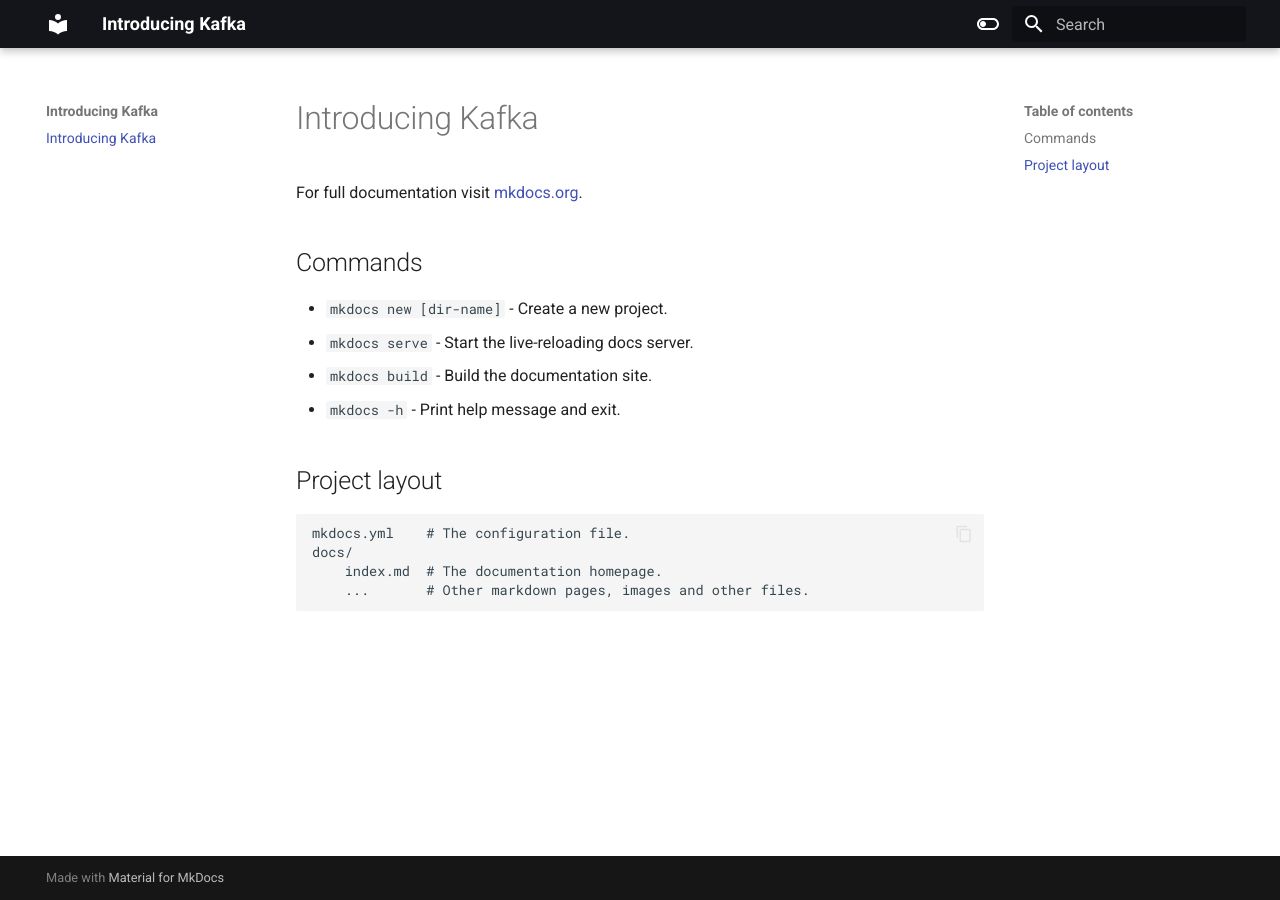
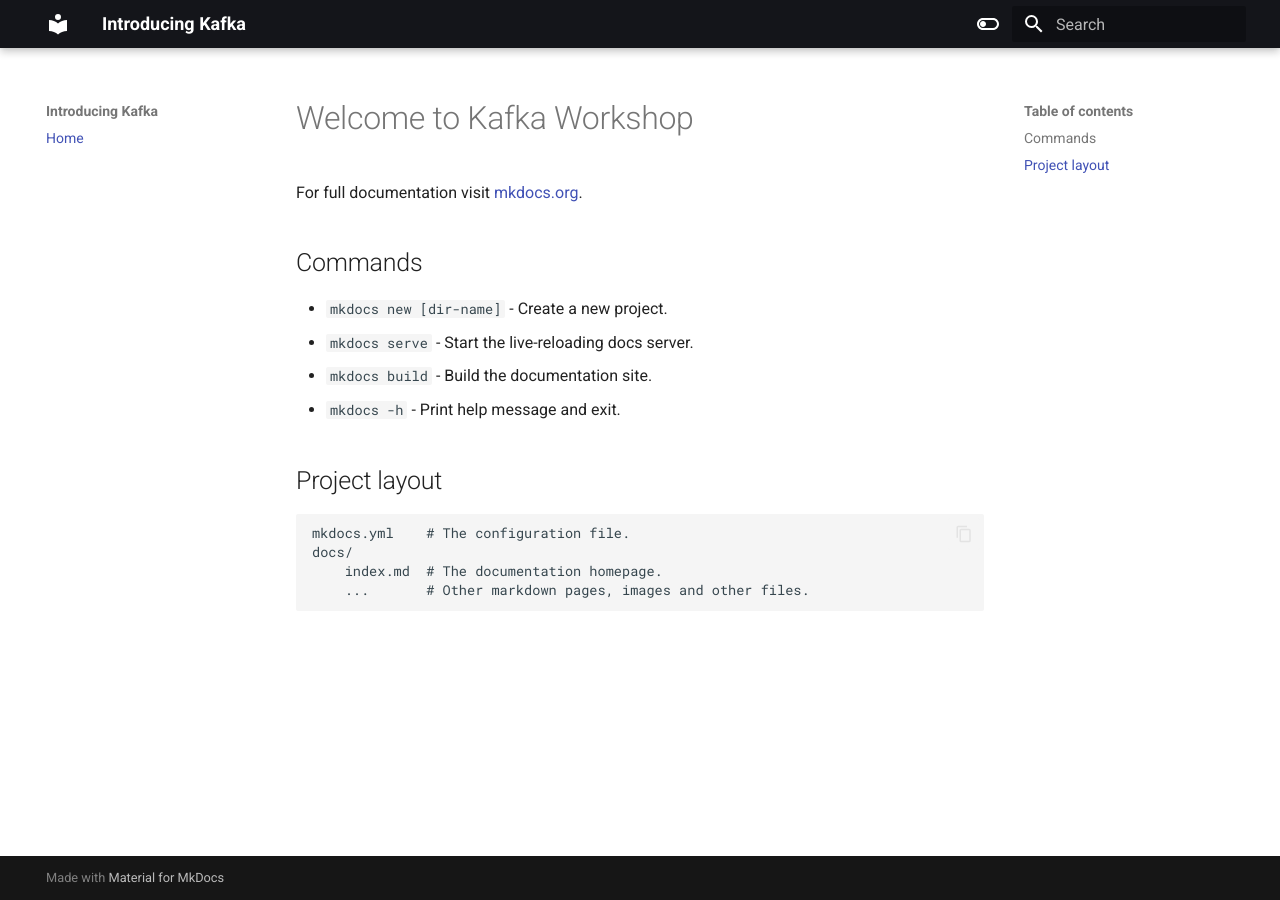
Before and after one commit to zkan/introducing-kafka, an MkDocs documentation site: the page built from docs/index.md, in a window 1280 px wide. Built offline with MkDocs 1.6.1 and Material for MkDocs 9.7.7, drawn with Linux system fonts in a browser that asks for light colours.

Commit message:
Add nav and change title of index

```diff
--- a/docs/index.md
+++ b/docs/index.md
@@ -1,4 +1,4 @@
-# Introducing Kafka
+# Welcome to Kafka Workshop
 
 For full documentation visit [mkdocs.org](https://www.mkdocs.org).
 
--- a/mkdocs.yml
+++ b/mkdocs.yml
@@ -17,3 +17,6 @@
       toggle:
         icon: material/toggle-switch-off-outline
         name: Switch to dark mode
+
+nav:
+  - Home: index.md
```
